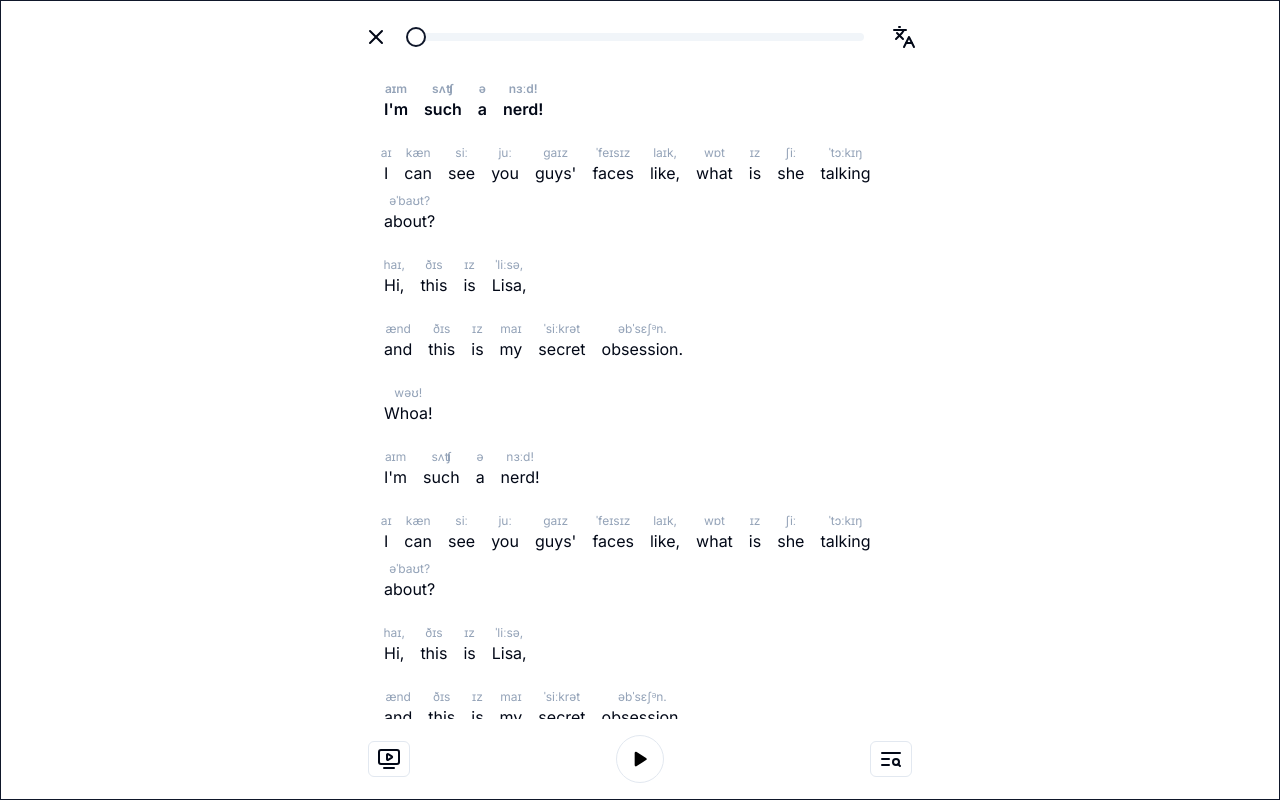
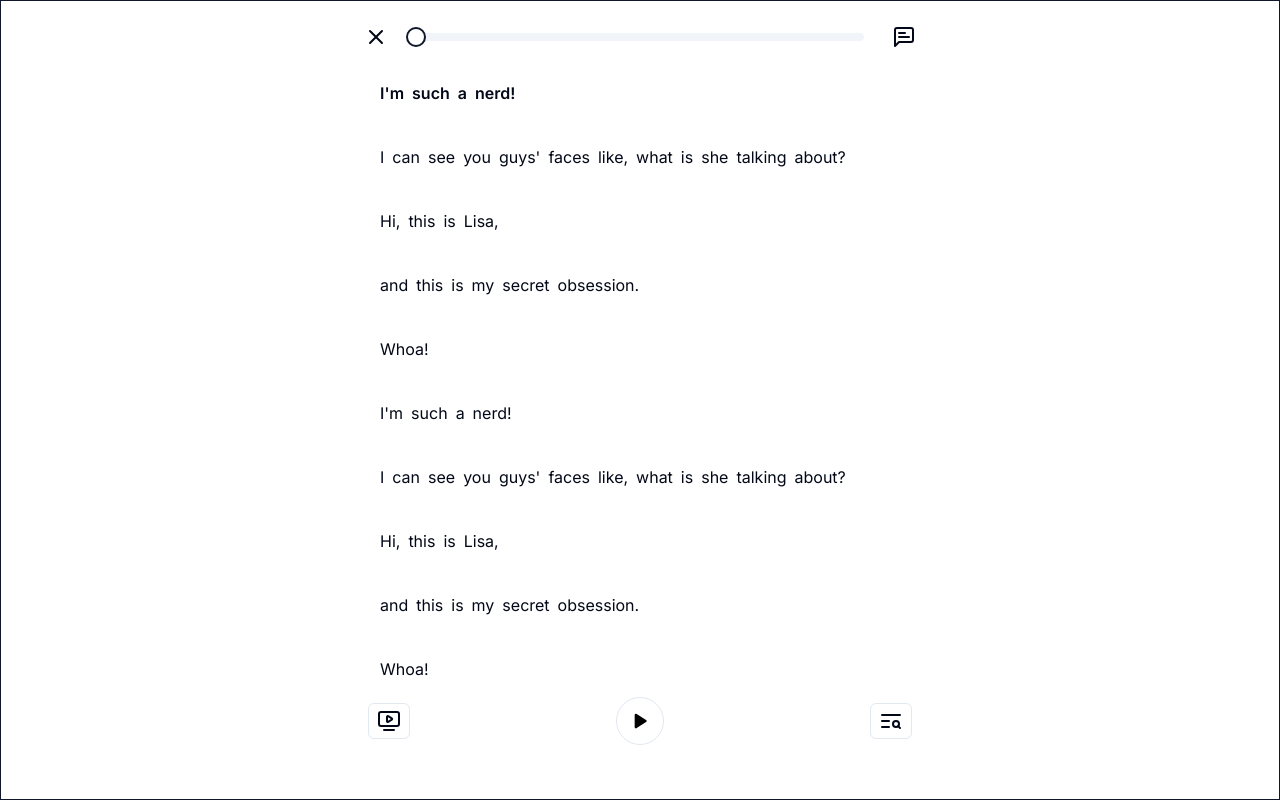
Before and after one commit to developedbyluan/ministoryhabit, a Next.js app: page /go/1 in a window 1280 px wide. Built offline with nearby package versions, Linux system fonts and the light colour scheme.

Commit message:
ReadModeText: add show IPA

```diff
--- a/src/app/(media)/go/[slug]/ReadMode.tsx
+++ b/src/app/(media)/go/[slug]/ReadMode.tsx
@@ -1,9 +1,9 @@
-import { Languages } from "lucide-react";
+import { MessageSquareText } from "lucide-react";
 
 import { Button } from "@/components/ui/button";
 import { Slider } from "@/components/ui/slider";
 import { X, TvMinimalPlay, TextSearch, Play, Pause } from "lucide-react";
-import { Ref } from "react";
+import { Ref, useState } from "react";
 import ReadModeText from "./ReadModeText";
 
 type Word = {
@@ -33,6 +33,11 @@ export default function ReadMode({
   lyrics,
   updateCurrentLyricIndex,
 }: ReadModeProps) {
+  const [showIPA, setShowIPA] = useState(false)
+
+  const handleShowIPA =() => {
+    setShowIPA(prev => !prev)
+  }
   return (
     <div className="max-h-full py-4 flex flex-col justify-between">
       <header>
@@ -47,8 +52,8 @@ export default function ReadMode({
             onValueChange={(value) => handleProgressChange(value[0])}
             className="flex-grow"
           />
-          <Button variant="ghost">
-            <Languages className="scale-150" />
+          <Button variant="ghost" onClick={handleShowIPA}>
+            <MessageSquareText className="scale-150" />
           </Button>
         </div>
       </header>
@@ -67,6 +72,7 @@ export default function ReadMode({
           lyrics={lyrics}
           currentTime={progress}
           updateCurrentLyricIndex={updateCurrentLyricIndex}
+          showIPA={showIPA}
         />
       </main>
       <footer>
--- a/src/app/(media)/go/[slug]/ReadModeText.tsx
+++ b/src/app/(media)/go/[slug]/ReadModeText.tsx
@@ -11,10 +11,16 @@ type ReadModeTextProps = {
   lyrics: Lyric[];
   currentTime: number;
   updateCurrentLyricIndex: (index: number) => void;
+  showIPA: boolean;
 };
-export default function ReadModeText({ lyrics, currentTime, updateCurrentLyricIndex }: ReadModeTextProps) {
+export default function ReadModeText({
+  lyrics,
+  currentTime,
+  updateCurrentLyricIndex,
+  showIPA
+}: ReadModeTextProps) {
   const lyricsArrayRef = useRef<HTMLDivElement>(null);
-  const prevLyricIndexRef = useRef<number>(0)
+  const prevLyricIndexRef = useRef<number>(0);
 
   useEffect(() => {
     const currentLyricIndex = lyrics.findIndex((lyric: Lyric) => {
@@ -22,21 +28,24 @@ export default function ReadModeText({ lyrics, currentTime, updateCurrentLyricIn
     });
     // console.log(currentLyricIndex)
 
-    if (currentLyricIndex === prevLyricIndexRef.current) return
+    if (currentLyricIndex === prevLyricIndexRef.current) return;
 
-    prevLyricIndexRef.current = currentLyricIndex
+    prevLyricIndexRef.current = currentLyricIndex;
 
     if (currentLyricIndex != -1 && lyricsArrayRef.current) {
       const lyricElement = lyricsArrayRef.current.children[currentLyricIndex];
 
-      lyricElement.scrollIntoView({ behavior: "smooth", block: "nearest"});
+      lyricElement.scrollIntoView({ behavior: "smooth", block: "nearest" });
 
-      updateCurrentLyricIndex(currentLyricIndex)
+      updateCurrentLyricIndex(currentLyricIndex);
     }
   }, [currentTime, lyrics]);
 
   return (
-    <div ref={lyricsArrayRef} className="max-w-[576px] w-[95%] mx-auto px-6 space-y-4 flex flex-col">
+    <div
+      ref={lyricsArrayRef}
+      className="max-w-[576px] w-[95%] mx-auto px-6 space-y-8 flex flex-col"
+    >
       {lyrics.map((lyric, index) => {
         const words: Word[] = lyric.text
           .split(" ")
@@ -45,17 +54,18 @@ export default function ReadModeText({ lyrics, currentTime, updateCurrentLyricIn
         // console.log(words)
         const wordsElement = words.map((word: Word) => (
           <div key={word.index} className="flex flex-col items-center mt-2">
-            <span className="text-xs text-slate-400">{ipaArr[word.index]}</span>
-            <span className="px-2 cursor-pointer">{word.word}</span>
+            <span className={`${showIPA ? "" : "hidden"} text-xs text-slate-400`}>{ipaArr[word.index]}</span>
+            <span className="px-1 cursor-pointer">{word.word}</span>
           </div>
         ));
         return (
-          <div key={index}
-          className={`flex flex-wrap ${
-            currentTime >= lyric.startTime && currentTime < lyric.endTime
-              ? "font-semibold"
-              : ""
-          }`}
+          <div
+            key={index}
+            className={`flex flex-wrap ${
+              currentTime >= lyric.startTime && currentTime < lyric.endTime
+                ? "font-semibold"
+                : ""
+            }`}
           >
             {wordsElement}
           </div>
```
